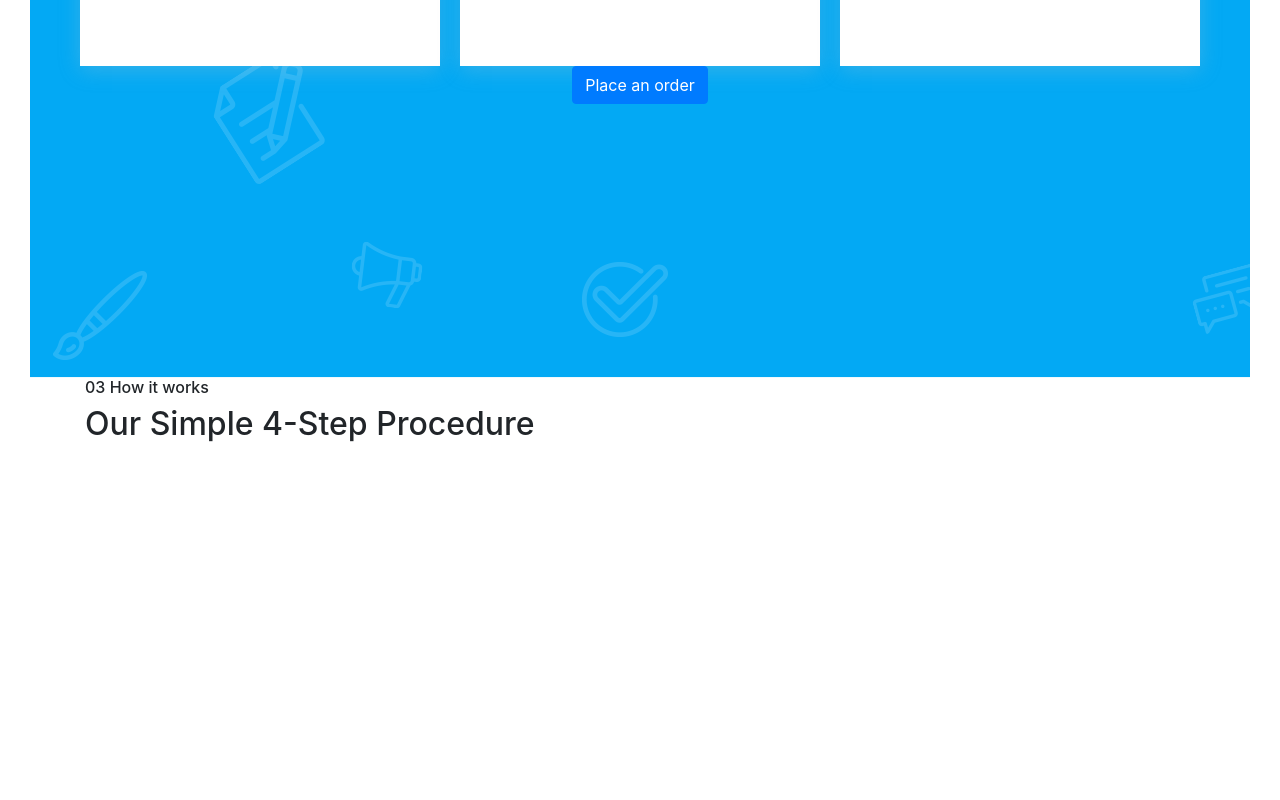
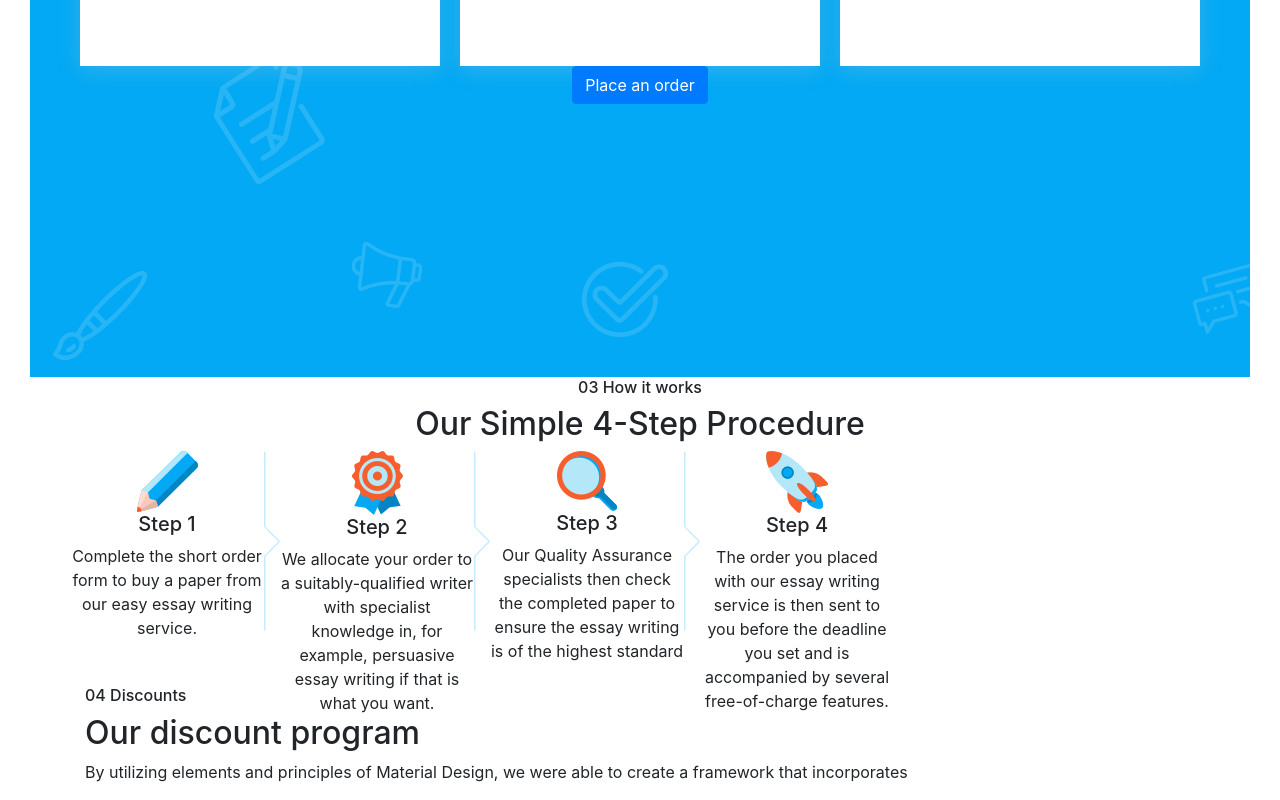
Before and after one commit to BohdanZyshchyk/HTMLCSSHomeworkProjects, a plain HTML site: page EkzamenWeb/index.html in a window 1280 px wide. Shown: the part 1640-2440 px from the top of the page. Before the commit the page ends 2091 px from the top, so only its background shows below. Drawn offline with nearby package versions, Linux system fonts and the light colour scheme.

Commit message:
more changes

```diff
--- a/EkzamenWeb/index.html
+++ b/EkzamenWeb/index.html
@@ -138,7 +138,7 @@
                     <h6>02 Our advantages</h6>
                     <h2>Advantages of Our Writing Services</h2>
                     <div class="row container-two-row">
-                            <div class="col-xs-1 text-center adv-b ">
+                        <div class="col-xs-1 text-center adv-b ">
                             <div class="vec-ico1 mx-auto"></div>
                             <h5>Professionally-qualified
                                 writing experts</h5>
@@ -162,14 +162,47 @@
                 </section>
             </div>
             <div class="container-fluid container-three">
-                <section class="container how-works">
-                    <h6>03  How it works</h6>
+                <section class="container text-center how-works">
+                    <h6>03 How it works</h6>
                     <h2>Our Simple 4-Step Procedure</h2>
+                    <div class="row te container-three-row">
+                        <div class="col-xs-1 text-center how-works-b">
+                            <div class="mx-auto step-ico1"></div>
+                            <h5>Step 1</h5>
+                            <p>Complete the short order form to buy a paper from our easy essay writing service.</p>
+                        </div>
+                        <div class="my-arrow"></div>
+                        <div class="col-xs-1 text-center how-works-b">
+                            <div class="mx-auto step-ico2"></div>
+                            <h5>Step 2</h5>
+                            <p>We allocate your order to a suitably-qualified writer with specialist knowledge in, for
+                                example, persuasive essay writing if that is what you want.</p>
+                        </div>
+                        <div class="my-arrow"></div>
+                        <div class="col-xs-1 text-center how-works-b">
+                            <div class="mx-auto step-ico3"></div>
+                            <h5>Step 3</h5>
+                            <p>Our Quality Assurance specialists then check the completed paper to ensure the essay
+                                writing is of the highest standard</p>
+                        </div>
+                        <div class="my-arrow"></div>
+                        <div class="col-xs-1 text-center how-works-b">
+                            <div class="mx-auto step-ico4"></div>
+                            <h5>Step 4</h5>
+                            <p>The order you placed with our essay writing service is then sent to you before the
+                                deadline you set and is accompanied by several free-of-charge features.</p>
+                        </div>
+                    </div>
                 </section>
             </div>
 
             <div class="container-fluid">
-                <section class="container discounts"></section>
+                <section class="container discounts">
+                    <h6>04  Discounts</h6>
+                    <h2>Our discount program</h2>
+                    <p>By utilizing elements and principles of Material Design, we were able to create a framework that
+                        incorporates </p>
+                </section>
             </div>
 
             <div class="container-fluid">
--- a/EkzamenWeb/scss/style.scss
+++ b/EkzamenWeb/scss/style.scss
@@ -113,3 +113,31 @@ header {
     display: flex;
     justify-content: space-around;
 }
+
+.my-arrow{
+    width: 16px;
+    height: 180px;
+    background-image: url(../img/2-layers.png);
+}
+
+.how-works-b{
+    width: 194px;
+    height: 235px;
+}
+
+.step-ico1{
+    width: 61px; height: 61px;
+    background: url(../img/css_sprites.png) -10px -170px;
+}
+.step-ico2{
+    width: 51px; height: 64px;
+    background: url(../img/css_sprites.png) -10px -415px;
+}
+.step-ico3{
+    width: 60px; height: 60px;
+    background: url(../img/css_sprites.png) -10px -90px;
+}
+.step-ico4{
+    width: 62px; height: 62px;
+    background: url(../img/css_sprites.png) -10px -251px;
+}
```
Also changed, not shown: EkzamenWeb/css/style.css, EkzamenWeb/img/2-layers.png (added).
